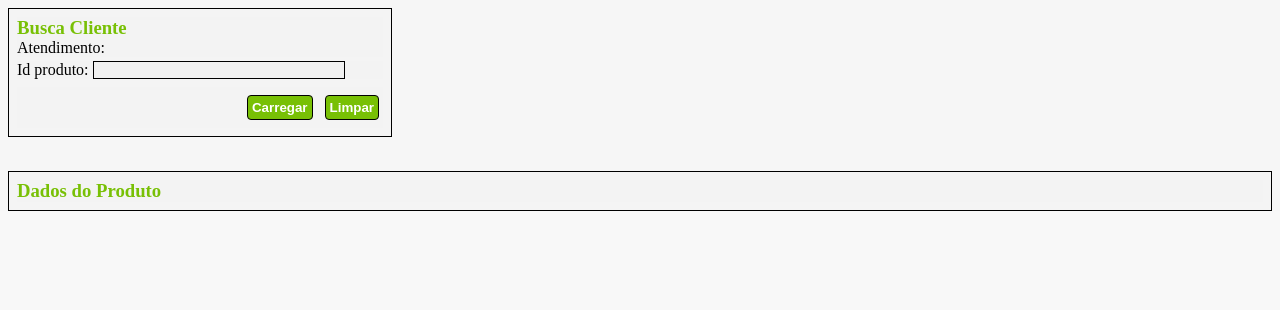
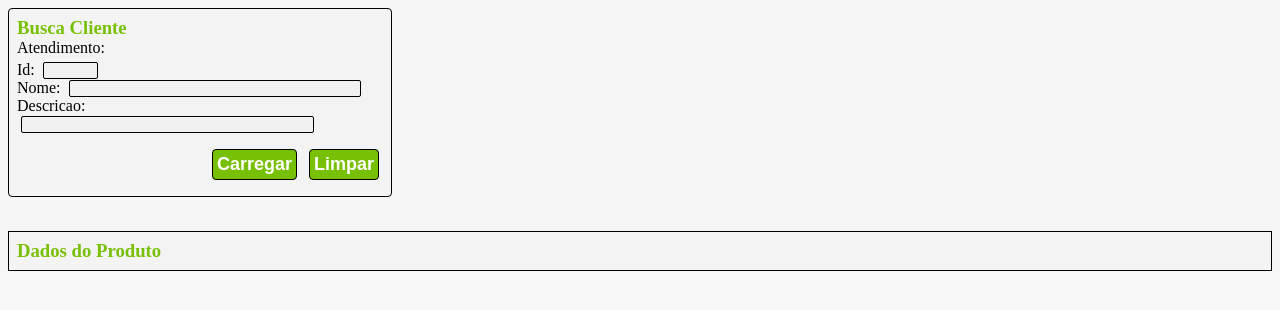
Before and after one commit to artfrc/E-commerce-API, a Flask app: page / in a window 1280 px wide. Shown: the top 310 px of the page. Run offline with Flask 3, Linux system fonts and the light colour scheme.

Commit message:
add campos nome e descrição, estilização nos botoes e inputs

```diff
--- a/static/style.css
+++ b/static/style.css
@@ -1,6 +1,5 @@
 :root {
     font-family: serif;
-
 }
 
 * {
@@ -20,8 +19,9 @@
     border: 1px solid;
     padding: 8px;
     margin: 8px;
-    width: 30%;
+    max-width: 30%;
     background-color: #f1f1f170;
+    border-radius: 4px;
 
 }
 #busca-cliente p {
@@ -30,18 +30,33 @@
 
 #busca-cliente form {
     display: flex;
+    flex-direction: column;
 }
 
-#id-produto-input {
+
+#id-produto-input, #nome-produto-input, #descricao-produto-input {
     margin-left: 4px;
-    width: 69%;
+    width: 90%;
     background-color: #f1f1f1;
     border: 1px solid black;
     outline: none;
     transition: border-color 0.2s ease, border-width 0.3s ease;
+    border-radius: 2px;
 }
 
-#id-produto-input:focus {
+#id-produto-input {
+    width: 15%;
+}
+
+#nome-produto-input {
+    width: 80%;
+}
+
+#descricao-produto-input {
+    width: 80%;
+}
+
+#id-produto-input:focus, #nome-produto-input:focus, #descricao-produto-input:focus{
     border-color: #78c005;
     border-width: 3px;
 }
@@ -57,6 +72,7 @@
     background-color: #78c005;
     color: white;
     font-weight: bolder;
+    font-size: large;
     border: 1px solid black;
     padding: 4px 4px;
     margin: 8px 4px;
--- a/templates/index.html
+++ b/templates/index.html
@@ -12,8 +12,21 @@
             <h3>Busca Cliente</h3>
             <p>Atendimento:</p>
             <form   id="form" action="submit">
-                <label   for="id">Id produto:</label>
-                <input id="id-produto-input" type="text">
+
+                <div class="inputs">
+                    <label   for="id">Id:</label>
+                    <input id="id-produto-input" type="text">
+                </div>
+
+                <div class="inputs">
+                    <label   for="nome">Nome:</label>
+                    <input id="nome-produto-input" type="text">
+                </div>
+
+                <div class="inputs">
+                    <label   for="descricao">Descricao:</label>
+                    <input id="descricao-produto-input" type="text">
+                </div>
             </form>
             <div id="inputs-busca">
                 <input id="carregar-busca" type="submit" value="Carregar">
```
Also changed, not shown: anotações.md (deleted, +0 -7 lines), README.md (deleted).
